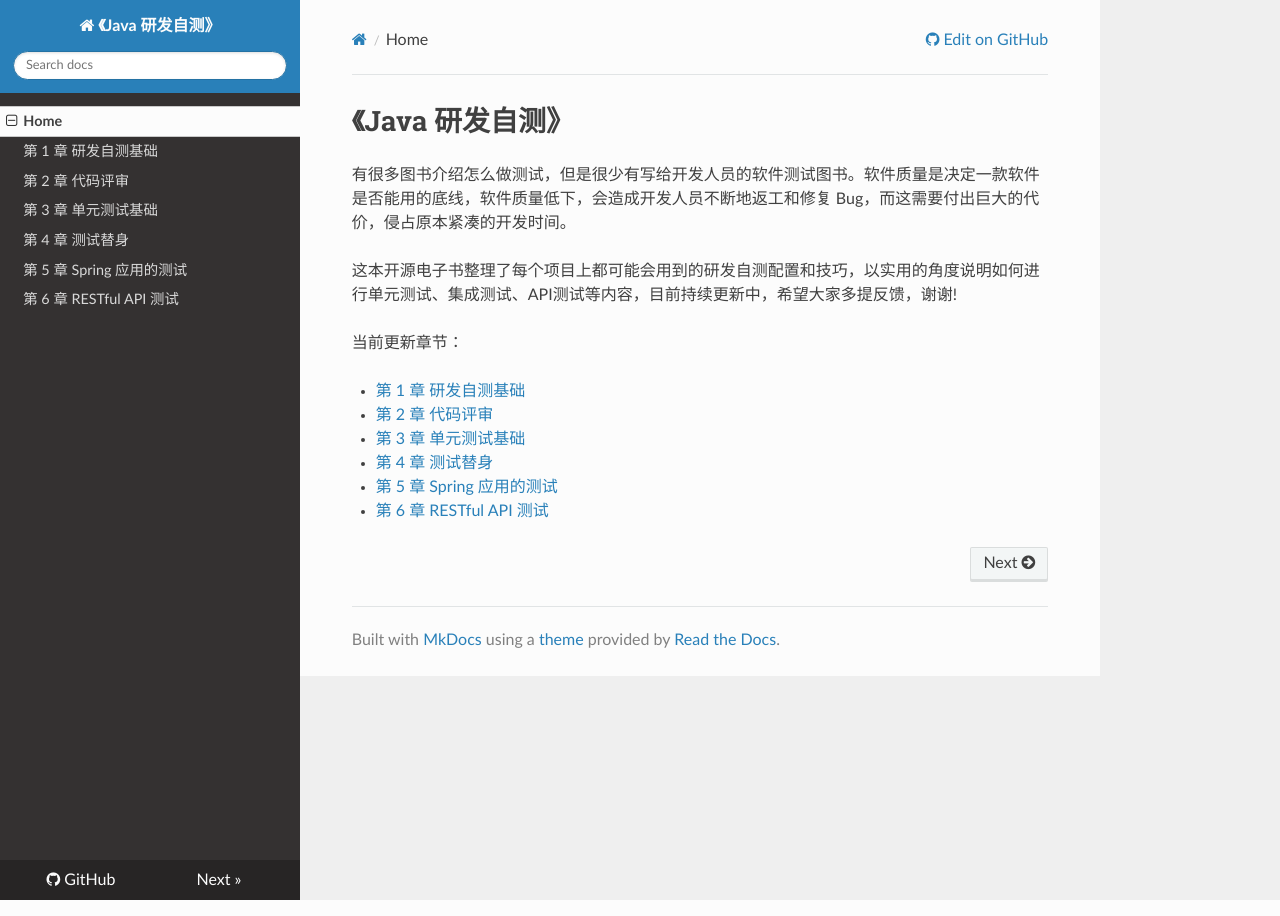
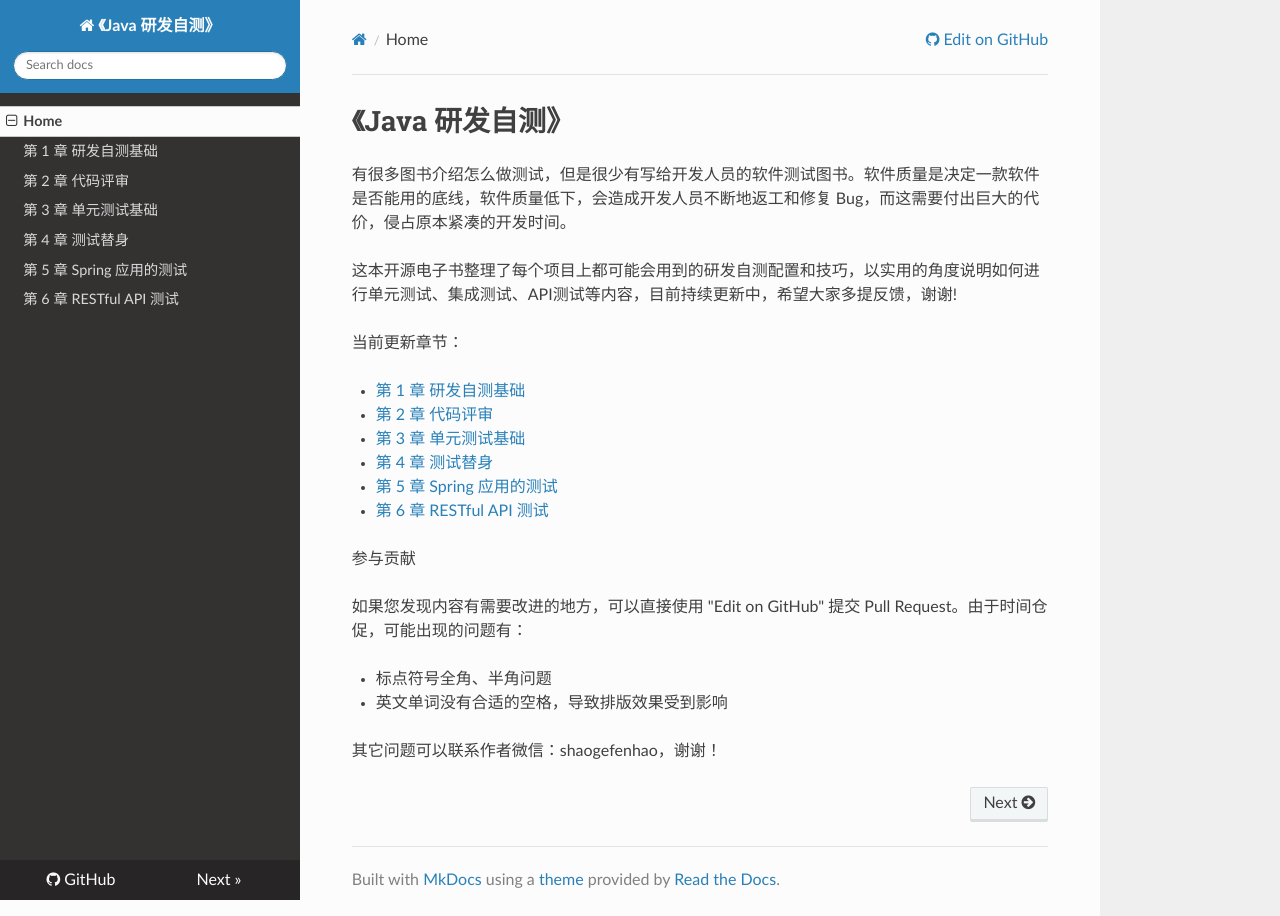
Before and after one commit to java-self-testing/java-self-testing-book, an MkDocs documentation site: the page built from docs/index.md, in a window 1280 px wide. Built offline with MkDocs 1.6.1, drawn with Linux system fonts in a browser that asks for light colours; nearby versions of some CDN libraries.

Commit message:
feat: add contribution info

```diff
--- a/docs/index.md
+++ b/docs/index.md
@@ -12,3 +12,12 @@
 - [第 4 章 测试替身](./04-testing-doubles)
 - [第 5 章 Spring 应用的测试](./05-testing-with-spring)
 - [第 6 章 RESTful API 测试](./06-api-testing)
+
+参与贡献
+
+如果您发现内容有需要改进的地方，可以直接使用 "Edit on GitHub" 提交 Pull Request。由于时间仓促，可能出现的问题有：
+
+- 标点符号全角、半角问题
+- 英文单词没有合适的空格，导致排版效果受到影响
+
+其它问题可以联系作者微信：shaogefenhao，谢谢！
```
